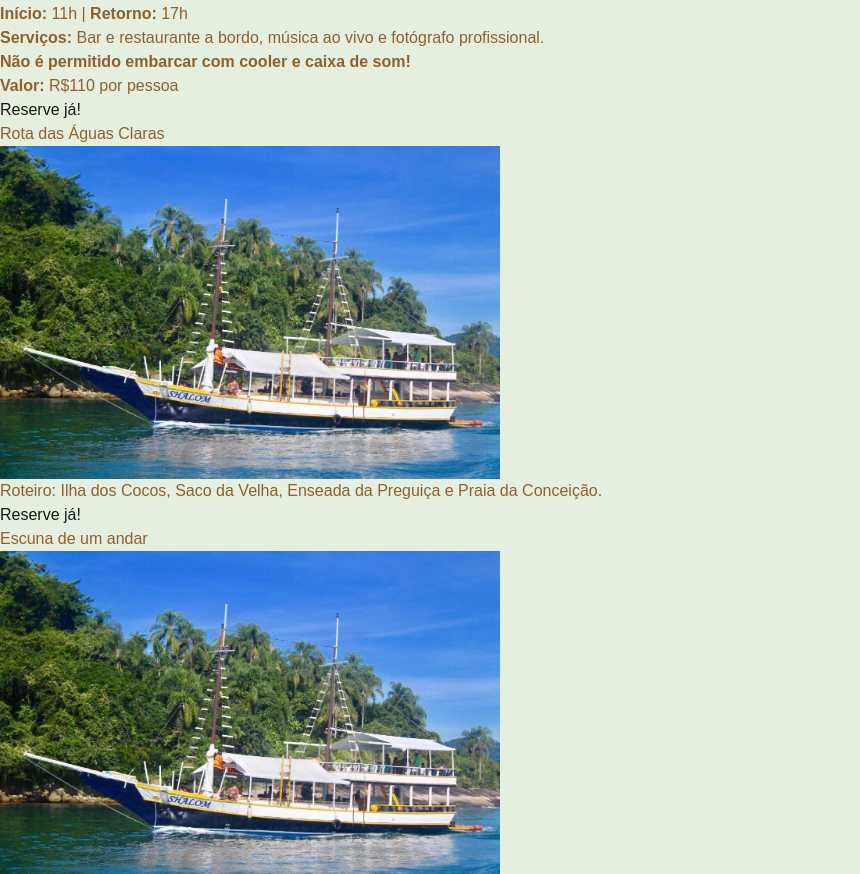
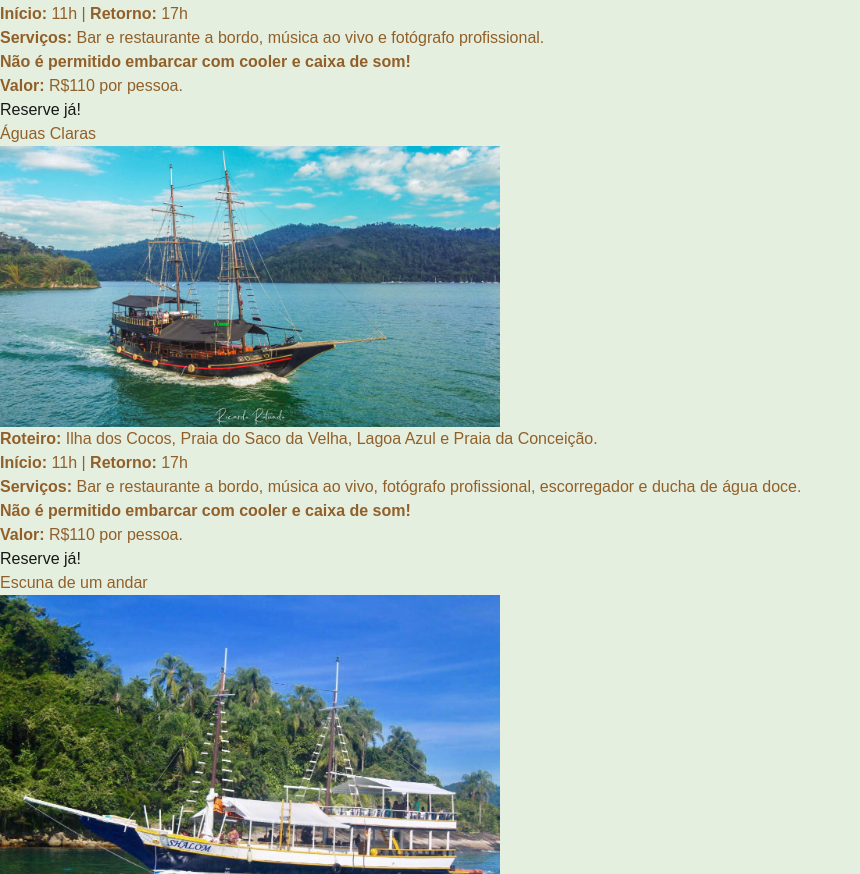
Before and after one commit to fabiosachetto/spa-roteiro-paraty, a Next.js app in the folder roteiro-paraty/: page /escuna in a window 1280 px wide. Shown: the part 1223-2097 px from the top of the page, without its empty margins (0-860 px from the left). Built offline with nearby package versions, Linux system fonts and the light colour scheme.

Commit message:
atualizando imagem e textos em escuna aguas claras para aprovação do cliente

```diff
--- a/roteiro-paraty/src/app/escuna/page.tsx
+++ b/roteiro-paraty/src/app/escuna/page.tsx
@@ -63,7 +63,7 @@ export default function Escuna() {
 
         <p className="mb-6"><strong>Não é permitido embarcar com cooler e caixa de som!</strong></p>
 
-        <p><strong>Valor:</strong> R$110 por pessoa</p>
+        <p><strong>Valor:</strong> R$110 por pessoa.</p>
 
         <div className="mt-5 mb-5">
           <Link href="https://wa.me/+5524998793280" target="_blank" className="transition delay-150 duration-300 ease-in-out uppercase font-bold py-2 px-6 rounded-lg cursor-pointer bg-blue-500 hover:bg-blue-800">
@@ -74,11 +74,11 @@ export default function Escuna() {
 
       <div className="py-7 border-t border-double border-t-amber-900">
         <h3 className="text-2xl mb-5 uppercase font-bold">
-          Rota das Águas Claras
+          Águas Claras
         </h3>
         <div className="inline-block">
           <Image
-            src="/assets/images/escuna.jpeg"
+            src="/assets/images/escuna-aguas.jpeg"
             alt="Rota das Águas Claras: Ilha dos Cocos, Saco da Velha, Enseada da Preguiça e Praia da Conceição."
             title="Rota das Águas Claras: Ilha dos Cocos, Saco da Velha, Enseada da Preguiça e Praia da Conceição."
             width={500}
@@ -87,9 +87,15 @@ export default function Escuna() {
           />
         </div>
 
-        <p>
-          Roteiro: Ilha dos Cocos, Saco da Velha, Enseada da Preguiça e Praia da Conceição.
-        </p>
+        <p className="mb-6"><strong>Roteiro:</strong> Ilha dos Cocos, Praia do Saco da Velha, Lagoa Azul e Praia da Conceição.</p>
+
+        <p><strong>Início:</strong> 11h | <strong>Retorno:</strong> 17h</p>
+
+        <p><strong>Serviços:</strong> Bar e restaurante a bordo, música ao vivo, fotógrafo profissional, escorregador e ducha de água doce.</p>
+
+        <p className="mb-6"><strong>Não é permitido embarcar com cooler e caixa de som!</strong></p>
+
+        <p><strong>Valor:</strong> R$110 por pessoa.</p>
 
         <div className="mt-5 mb-5">
           <Link href="https://wa.me/+5524998793280" target="_blank" className="transition delay-150 duration-300 ease-in-out uppercase font-bold py-2 px-6 rounded-lg cursor-pointer bg-blue-500 hover:bg-blue-800">
```
Also changed, not shown: roteiro-paraty/public/assets/images/escuna-aguas.jpeg (added).
